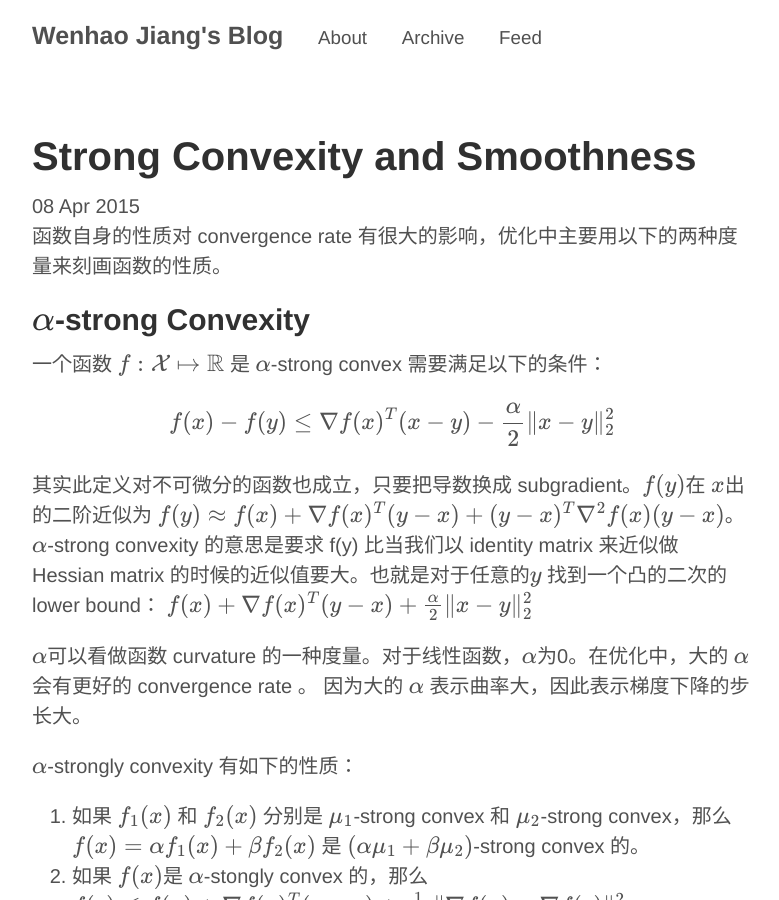
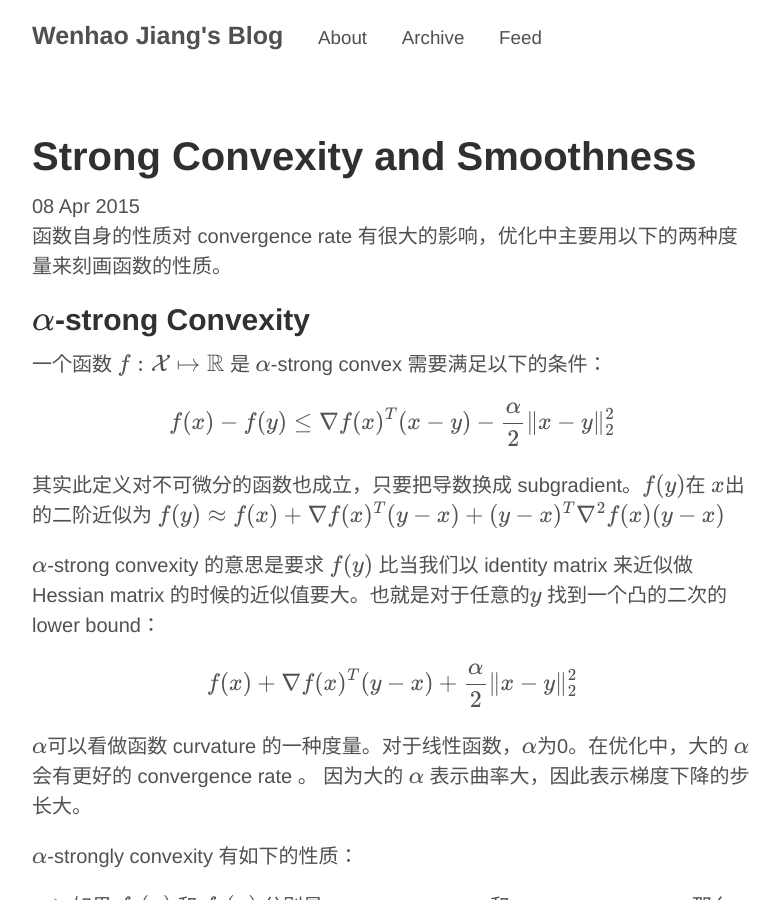
Before and after one commit to bjsc/cswhjiang.github.io, a Jekyll site: the page built from _posts/2015-04-08-strong-convexity-and-smoothness.md, in a window 1280 px wide and 900 px high. Shown: the whole window, without its empty margins (248-1027 px from the left). Built offline with Jekyll 4.4.1, drawn with Linux system fonts in a browser that asks for light colours; formulas are drawn with MathJax 3; comment, search, counter and statistics services are not loaded.

Commit message:
convexity and smoothness

```diff
--- a/_posts/2015-04-08-strong-convexity-and-smoothness.md
+++ b/_posts/2015-04-08-strong-convexity-and-smoothness.md
@@ -12,14 +12,22 @@ comments: True
 
 $$ f(x) - f(y) \leq \nabla f(x)^T(x-y) - \frac{\alpha}{2}\|x-y\|_2^2$$
 
-其实此定义对不可微分的函数也成立，只要把导数换成 subgradient。$$f(y) $$在 $$ x$$出的二阶近似为 $$ f(y) \approx f(x) + \nabla f(x)^T(y-x) + (y-x)^T\nabla^2f(x)(y-x)$$。 $$ \alpha$$-strong convexity 的意思是要求 f(y) 比当我们以 identity matrix 来近似做 Hessian matrix 的时候的近似值要大。也就是对于任意的$$y$$ 找到一个凸的二次的lower bound： $$ f(x)  + \nabla f(x)^T(y-x) + \frac{\alpha}{2}\|x-y\|_2^2 $$
+其实此定义对不可微分的函数也成立，只要把导数换成 subgradient。$$f(y) $$在 $$ x$$出的二阶近似为
+$$ f(y) \approx f(x) + \nabla f(x)^T(y-x) + (y-x)^T\nabla^2f(x)(y-x)$$
+
+$$ \alpha$$-strong convexity 的意思是要求 $$f(y)$$ 比当我们以 identity matrix 来近似做 Hessian matrix 的时候的近似值要大。也就是对于任意的$$y$$ 找到一个凸的二次的lower bound：
+
+$$ f(x)  + \nabla f(x)^T(y-x) + \frac{\alpha}{2}\|x-y\|_2^2 $$
 
 $$\alpha$$可以看做函数 curvature 的一种度量。对于线性函数，$$\alpha$$为0。在优化中，大的 $$ \alpha$$会有更好的 convergence rate 。 因为大的 $$ \alpha$$ 表示曲率大，因此表示梯度下降的步长大。
 
 
 $$\alpha$$-strongly convexity 有如下的性质：
+
 1. 如果 $$ f_1(x)$$ 和 $$ f_2(x)$$ 分别是 $$ \mu_{1}$$-strong convex 和 $$ \mu_{2}$$-strong convex，那么 $$ f(x) = \alpha f_1(x) + \beta f_2(x)$$ 是 $$ (\alpha \mu_1 + \beta \mu_2)$$-strong convex 的。
+
 2. 如果 $$ f(x) $$是 $$ \alpha$$-stongly convex 的，那么 $$ f(y) \leq f(x) + \nabla f(x)^T(y-x) + \frac{1}{2\alpha} \|\nabla f(x) - \nabla f(y)\|^2 $$。
+
 3. 如果 $$ f(x) $$是 $$ \alpha$$-stongly convex 的，那么 $$\left(\nabla f(x) - \nabla f(y)\right)^T(x-y) \leq \frac{1}{\alpha} \|\nabla f(x) - \nabla f(y)\|^2$$。
 
 $$\alpha$$-strong convexity 可以由以下的条件推出：
```
